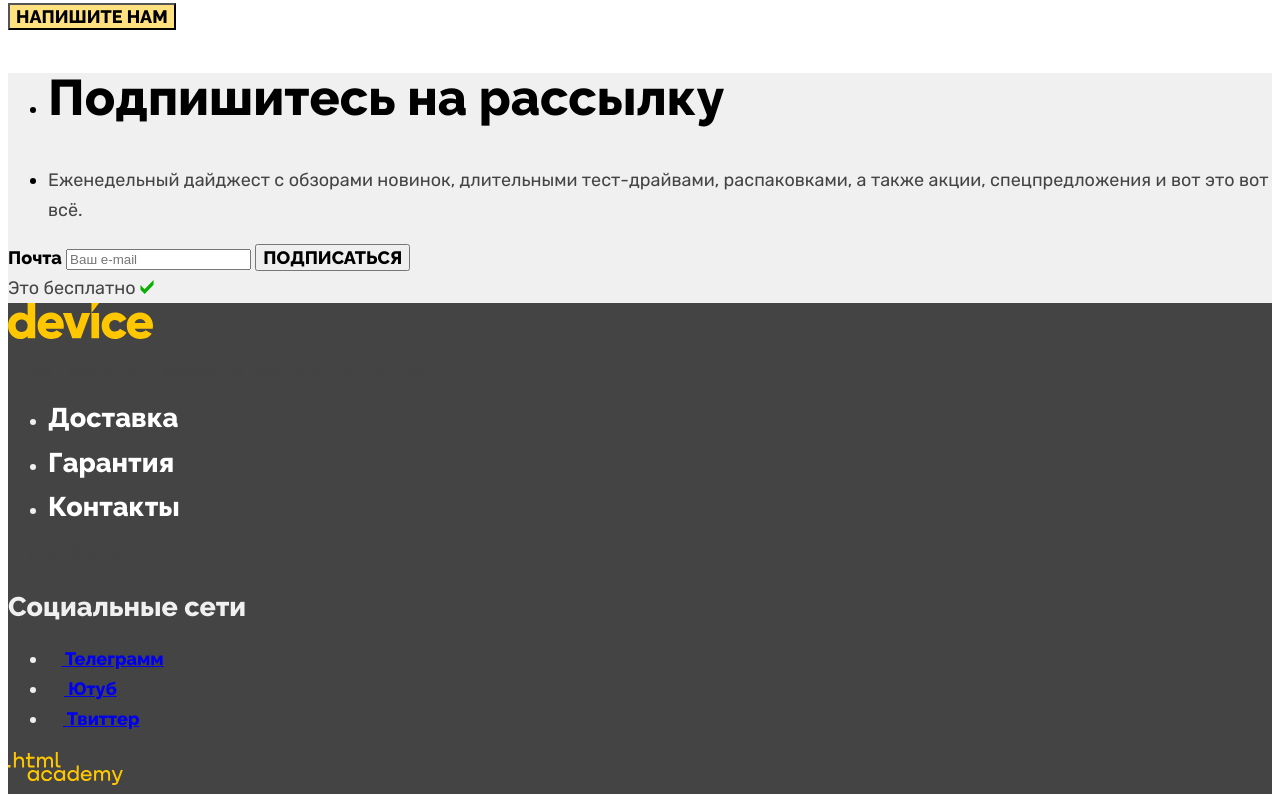
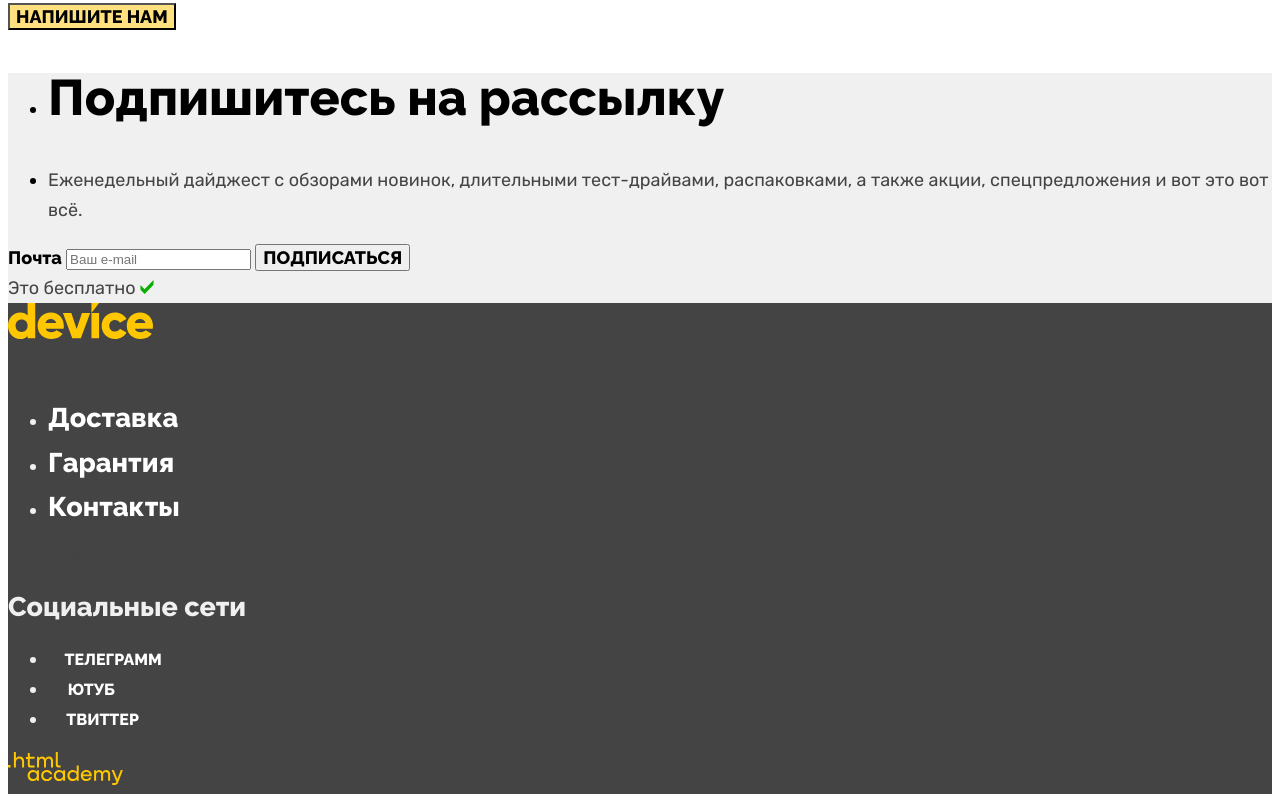
Before and after one commit to htmlacademy-htmlcss/1694755-device-34, a plain HTML site: page index.html in a window 1280 px wide. Shown: the part 3898-4700 px from the top of the page. Drawn offline with Linux system fonts and the light colour scheme.

Commit message:
Исправляет ссылки в <footer>

```diff
--- a/index.html
+++ b/index.html
@@ -293,19 +293,19 @@
         <h2 class="visually-hidden">Социальные сети</h2>
         <ul class="footer-social-list">
           <li class="footer-social-item">
-            <a class="button" href="https://t.me/htmlacademy">
+            <a class="button social-network-link" href="https://t.me/htmlacademy">
               <img class="logo-social" src="images/footer/telegram.svg" width="13.34" height="11.19" alt="Лого Телеграм">
               <span class="visually-hidden">Телеграмм</span>
             </a>
           </li>
           <li class="footer-social-item">
-            <a class="button" href="https://www.youtube.com/user/htmlacademyru">
+            <a class="button social-network-link" href="https://www.youtube.com/user/htmlacademyru">
               <img class="logo-social" src="images/footer/youtube.svg" width="16" height="10.67" alt="Лого Ютуб">
               <span class="visually-hidden">Ютуб</span>
             </a>
           </li>
           <li class="footer-social-item">
-            <a class="button" href="https://twitter.com/htmlacademy_ru">
+            <a class="button social-network-link" href="https://twitter.com/htmlacademy_ru">
               <img class="logo-social" src="images/footer/twitter.svg" width="15" height="14.06" alt="Лого Твиттер">
               <span class="visually-hidden">Твиттер</span>
             </a>
```
